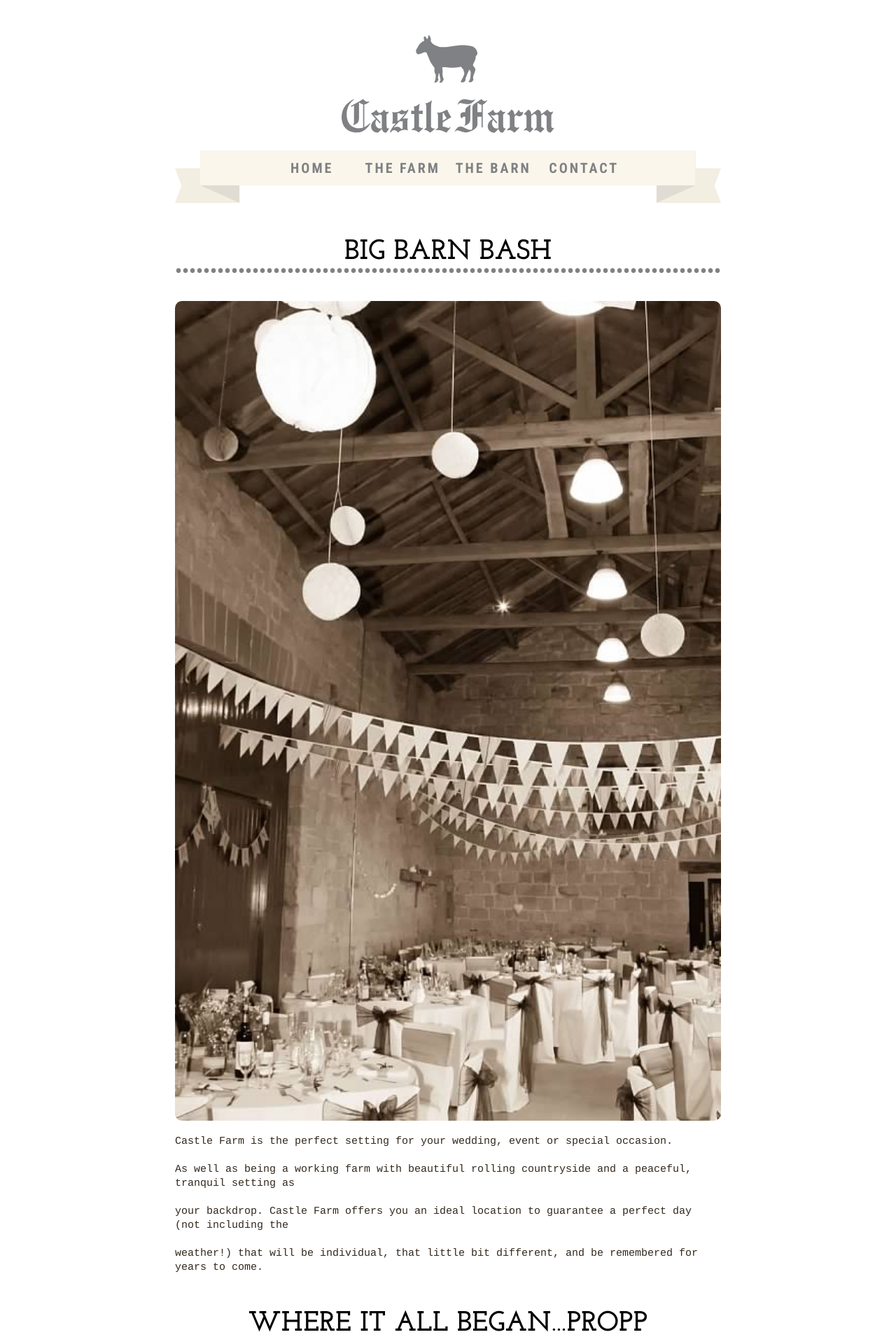
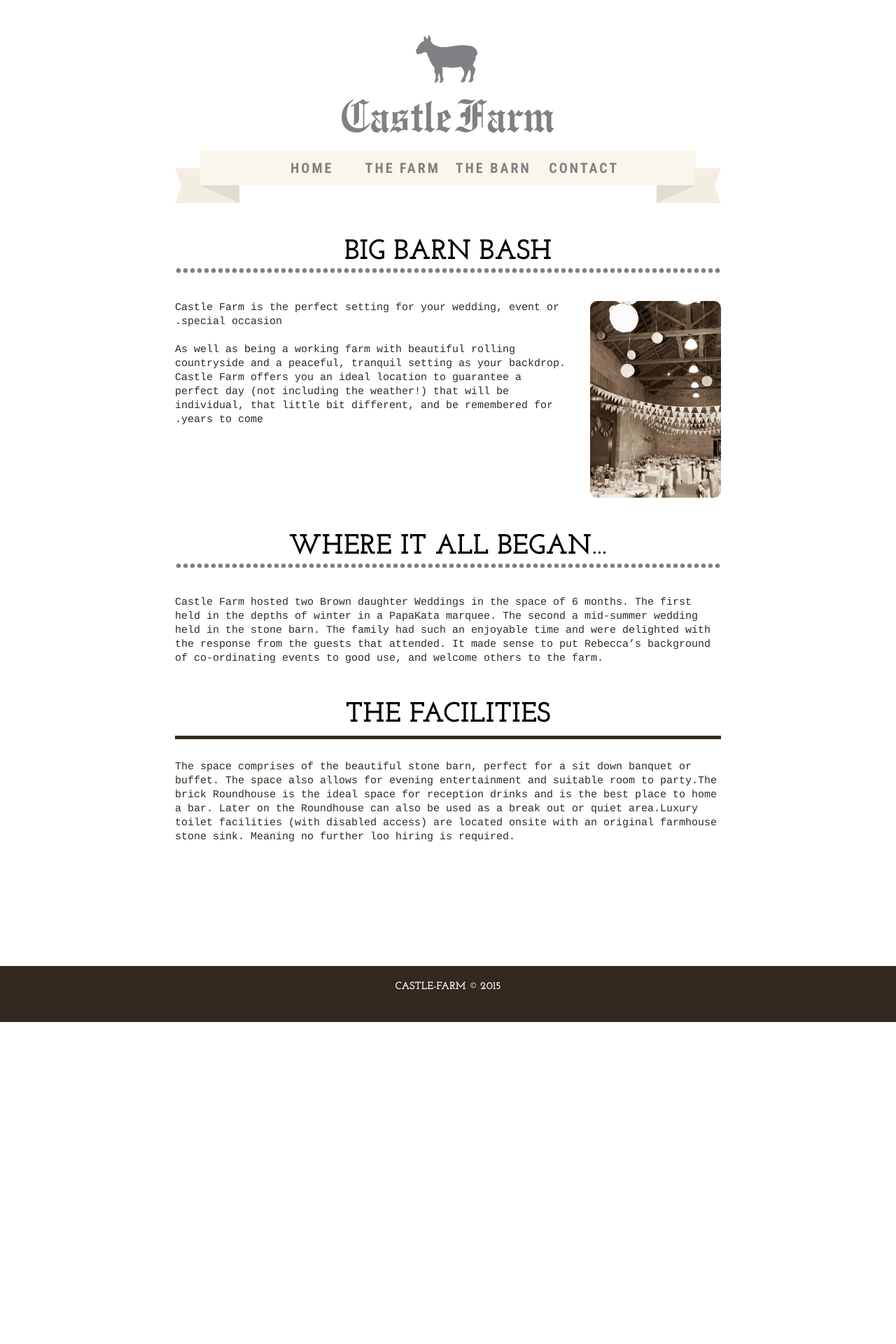
Before and after one commit to RebeccaHartley/castle-farm, a Jekyll site: the page built from _pagecontent/barn-group.md, in a window 1280 px wide. Shown: the top 1920 px of the page at 70% size. Built offline with Jekyll 4.4.1, drawn with Linux system fonts in a browser that asks for light colours; nearby versions of some CDN libraries; after the commit the page ends 1460 px from its top, so only the background shows below that; some of the changed text lies outside the part shown.

Commit message:
Moved the header for the barn page into a column on the right

```diff
--- /dev/null
+++ b/_includes/table.html
@@ -0,0 +1,16 @@
+<div class="o-tbl SpcC">
+	<div class="tbl {{include.table-classes}}">
+		{% if include.image %}
+
+		<div class="cll">
+			<img src="{{ include.image | prepend: site.baseurl }}" alt="">
+		</div>
+
+		{% endif %}
+		<div class="cll {{include.content-classes}}">
+
+		{{ include.content-text | markdownify }}
+
+		</div>
+	</div>
+</div>
--- /dev/null
+++ b/_pagecontent/barn-group.md
@@ -0,0 +1,30 @@
+---
+layout: page
+title: The Barn
+permalink: /barn/
+menuorder: 3
+---
+
+# Big Barn Bash
+
+{% capture paragraph %}
+
+Castle Farm is the perfect setting for your wedding, event or special occasion.
+
+As well as being a working farm with beautiful rolling countryside and a peaceful, tranquil setting as your backdrop. Castle Farm offers you an ideal location to guarantee a perfect day (not including the weather!) that will be individual, that little bit different, and be remembered for years to come.
+
+{% endcapture %}
+
+{% include table.html
+    table-classes="Flip break_A"
+    content-text=paragraph
+    content-classes="Wd75p"
+    image="/images/email/barn/venue_with_bunting_sepia.JPG" %}
+
+# Where it all began…
+
+Castle Farm hosted two Brown daughter Weddings in the space of 6 months. The first held in the depths of winter in a PapaKata marquee. The second a mid-summer wedding held in the stone barn. The family had such an enjoyable time and were delighted with the response from the guests that attended. It made sense to put Rebecca’s background of co-ordinating events to good use, and welcome others to the farm.
+
+## The Facilities
+
+The space comprises of the beautiful stone barn, perfect for a sit down banquet or buffet. The space also allows for evening entertainment and suitable room to party.The brick Roundhouse is the ideal space for reception drinks and is the best place to home a bar. Later on the Roundhouse can also be used as a break out or quiet area.Luxury toilet facilities (with disabled access) are located onsite with an original farmhouse stone sink. Meaning no further loo hiring is required.
--- a/_pagecontent/barn.md
+++ /dev/null
@@ -1,44 +0,0 @@
----
-layout: page
-title: The Barn
-permalink: /barn/
-menuorder: 3
----
-
-# Big Barn Bash
-
-![]({{"/images/email/barn/venue_with_bunting_sepia.JPG" | prepend: site.baseurl}})
-
-Castle Farm is the perfect setting for your wedding, event or special occasion.
-
-As well as being a working farm with beautiful rolling countryside and a peaceful, tranquil setting as
-
-your backdrop. Castle Farm offers you an ideal location to guarantee a perfect day (not including the
-
-weather!) that will be individual, that little bit different, and be remembered for years to come.
-
-## Where it all began…propp
-
-Castle Farm hosted two Brown daughter Weddings in the space of 6 months. The first held in the
-
-depths of winter in a PapaKata marquee. The second a mid-summer wedding held in
-
-the stone barn. The family had such an enjoyable time and were delighted with the
-
-response from the guests that attended. It made sense to put Rebecca’s
-
-background of co-ordinating events to good use, and welcome others to the farm.
-
-## The Facilities
-
-The space comprises of the beautiful stone barn, perfect for a sit down banquet or buffet. The space
-
-also allows for evening entertainment and suitable room to party.
-
-The brick Roundhouse is the ideal space for reception drinks and is the best place to home a bar.
-
-Later on the Roundhouse can also be used as a break out or quiet area.
-
-Luxury toilet facilities (with disabled access) are located onsite with an original farmhouse stone sink.
-
-Meaning no further loo hiring is required.
--- a/_sass/_media_rules.scss
+++ b/_sass/_media_rules.scss
@@ -21,7 +21,7 @@
 	// Exp = Expand
 	// This is the point at which the table will expand to 100% width.
 
-	&.m_Exp#{$class}{
+	&.break_#{$class}{
 		// margin-bottom: 0;
 
 		 > .cll{
--- a/_sass/stablegrid.scss
+++ b/_sass/stablegrid.scss
@@ -71,6 +71,10 @@ p{
   border-spacing: 0;
   box-sizing:border-box;
   margin-bottom: 3rem;
+
+  &.Flip{
+    direction: rtl;
+  }
   &.Flr{
     float: right;
     width: auto;
@@ -122,6 +126,7 @@ p{
 
 // Cells
 .cll{
+    text-align: left;
     position: relative;
     display:table-cell;
     vertical-align: top;
```
Also changed, not shown: _pagecontent/barn/barn-big-barn-bash.md (added, +3 -0 lines), _pagecontent/barn/barn-the-facilities.md (added, +3 -0 lines), _pagecontent/barn/barn-where-it-all-began.md (added), 3 other files.
